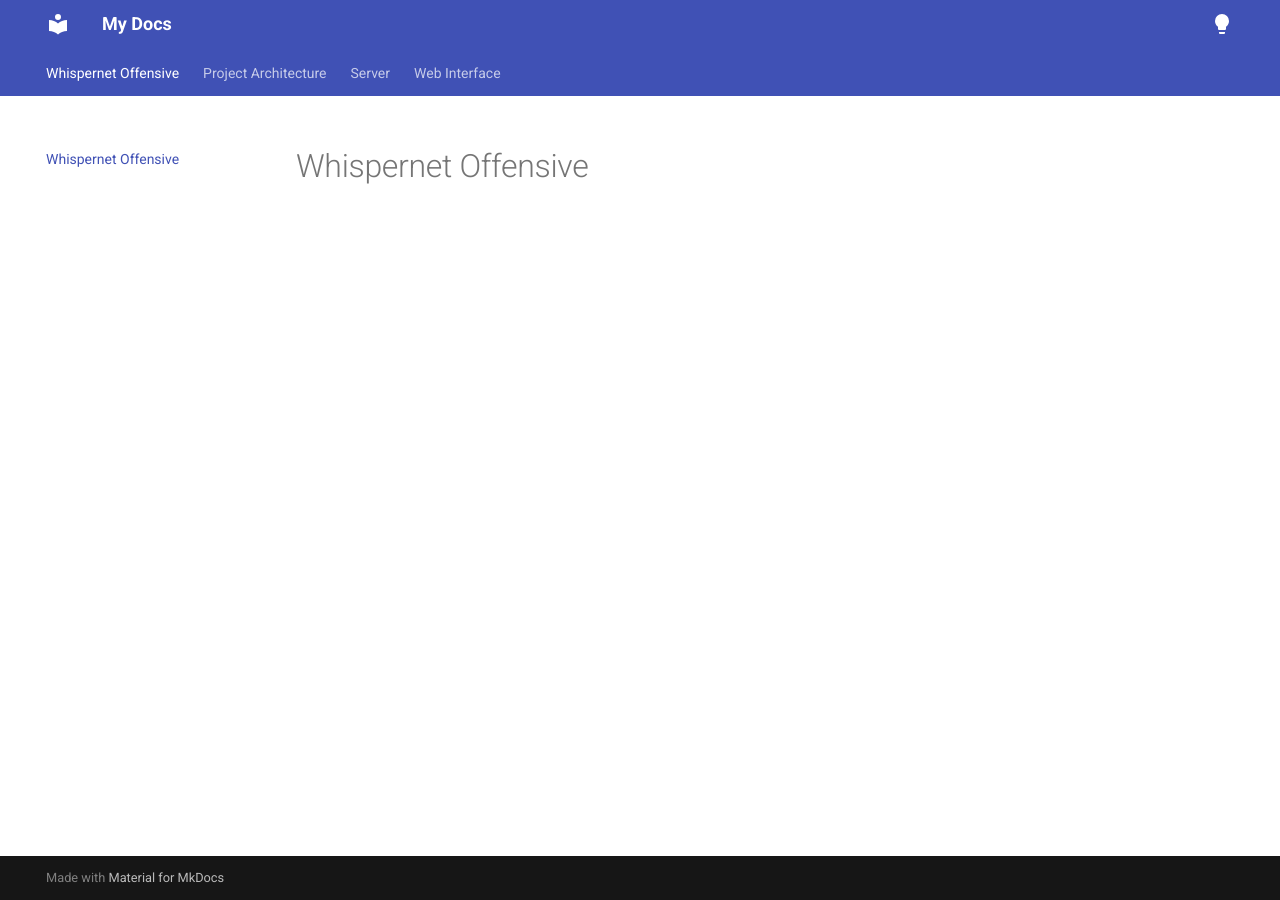
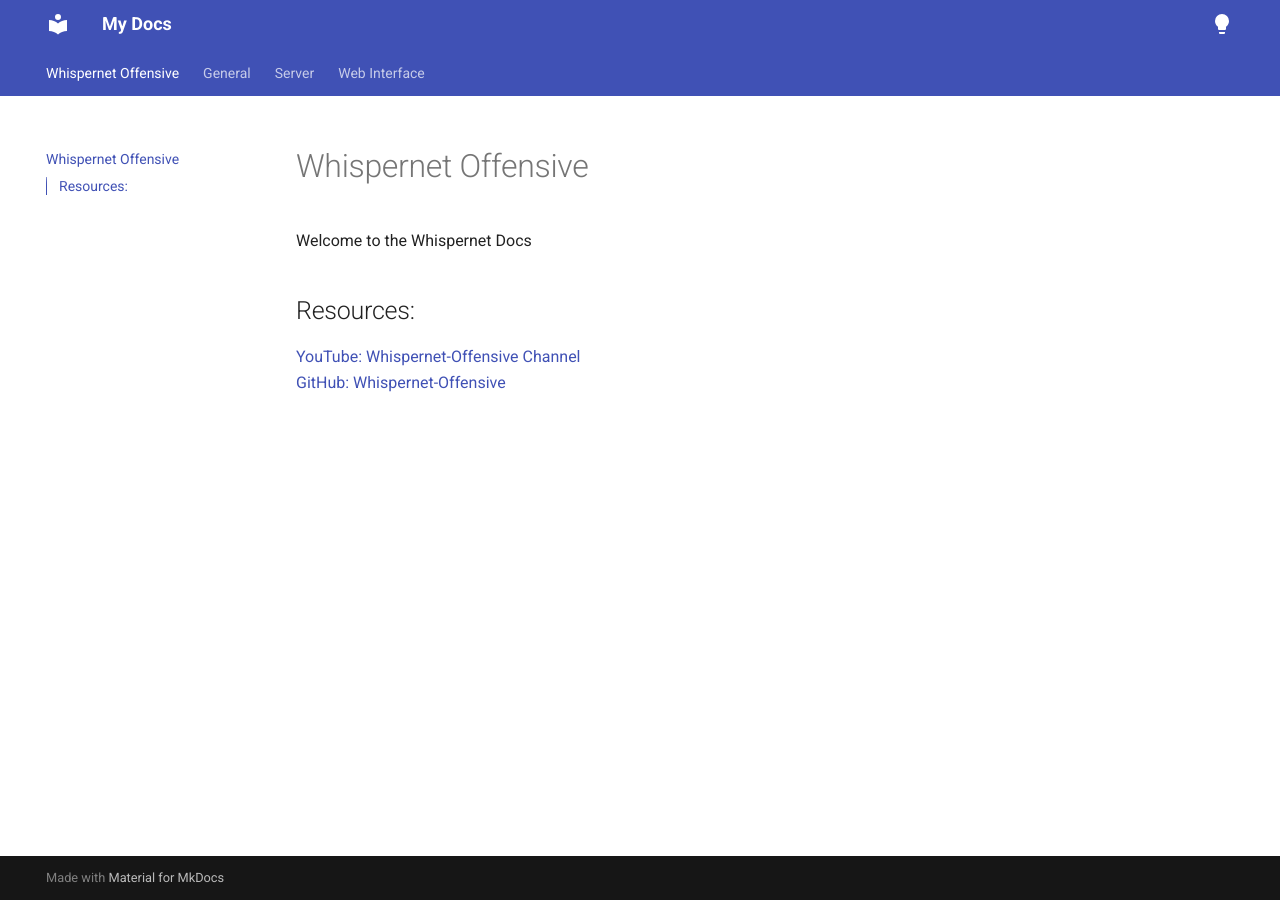
Before and after one commit to ryanq47/WhisperNet-Offensive, an MkDocs documentation site: the page built from Documentation/docs/index.md, in a window 1280 px wide. Built offline with MkDocs 1.6.1 and Material for MkDocs 9.7.7, drawn with Linux system fonts in a browser that asks for light colours.

Commit message:
Project Arch + General

```diff
--- a/Documentation/docs/index.md
+++ b/Documentation/docs/index.md
@@ -1 +1,9 @@
 # Whispernet Offensive
+
+Welcome to the Whispernet Docs
+
+
+## Resources:
+
+<a href="https://www.youtube.com/@WhisperNetOffensive" target="_blank">YouTube: Whispernet-Offensive Channel</a><br>
+<a href="https://github.com/ryanq.47/whispernet-offensive" target="_blank">GitHub: Whispernet-Offensive</a>
```
Also changed, not shown: Documentation/docs/General/Project_Architecture.md (added, +49 -0 lines), Documentation/docs/Project_Architecture.md (deleted, +0 -35 lines).
